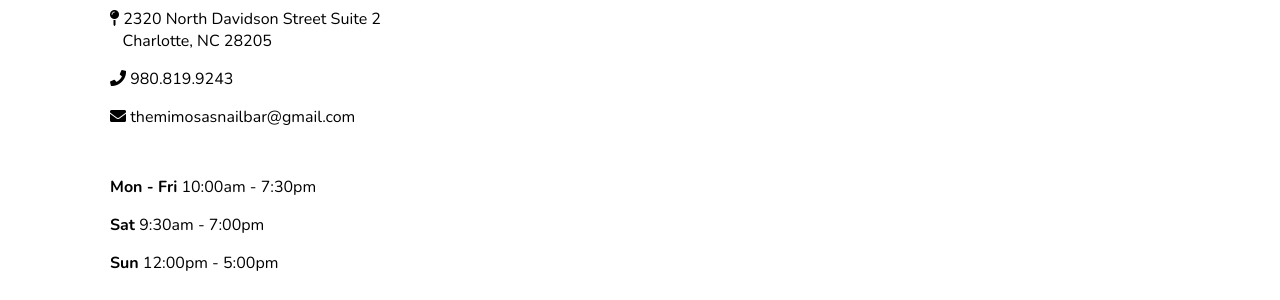
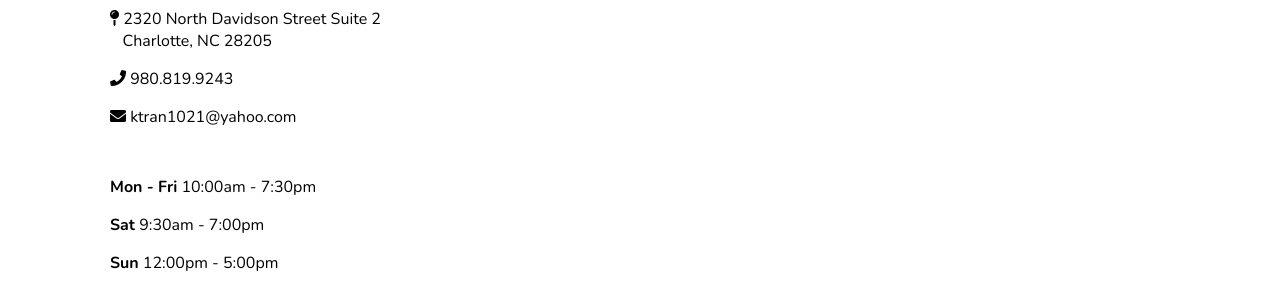
Before and after one commit to mimosasnailbar/mimosas, a Jekyll site: the page built from contact.html, in a window 1280 px wide and 900 px high, scrolled down 578 px. Shown: the part 254-554 px from the top of the window. Built offline with Jekyll 4.4.1, drawn with Linux system fonts in a browser that asks for light colours; nearby versions of some CDN libraries.

Commit message:
Updated 1 file via CloudCannon.

```diff
--- a/contact.html
+++ b/contact.html
@@ -12,7 +12,7 @@ layout: default
 			<a href="tel:980-819-9243" class="editable"><i class="fas fa-phone"></i>  980.819.9243</a>
 			<p class="editable">
 				<i class="fas fa-envelope"></i>
-				<a class="editable" target="_blank" href="mailto:themimosasnailbar@gmail.com">themimosasnailbar@gmail.com</a>
+				<a class="editable" target="_blank" href="mailto:ktran1021@yahoo.com">ktran1021@yahoo.com</a>
 			</p>
 		</div>
 		<div class="contact footer__hours contact__hours">
```
